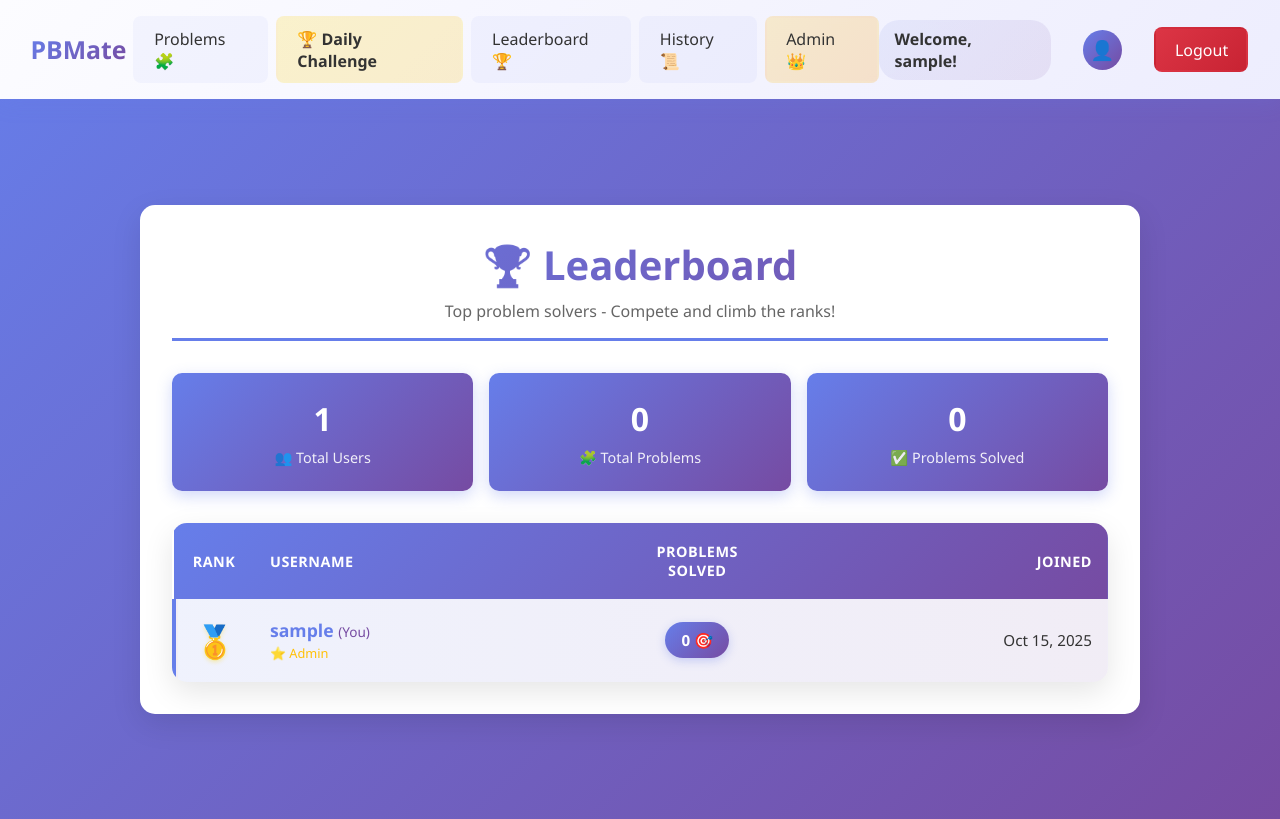
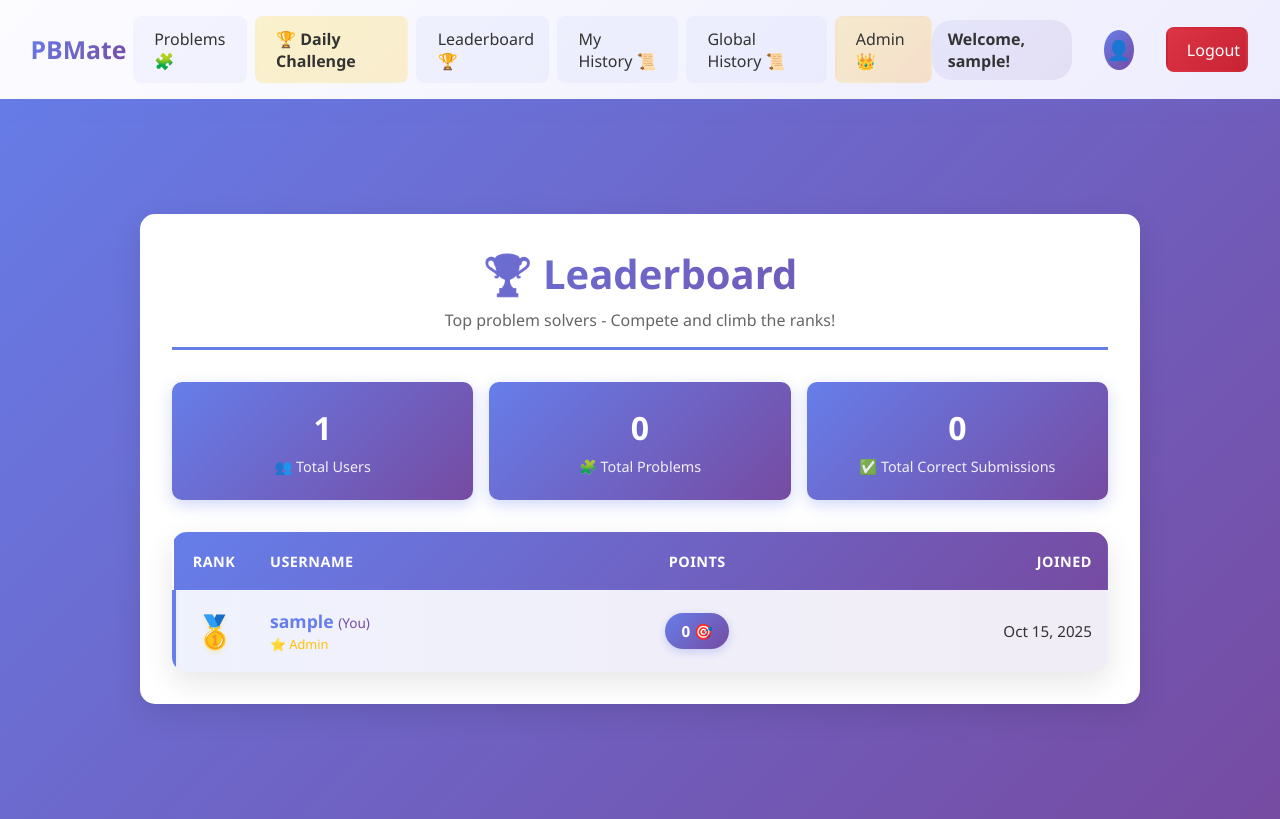
Before and after one commit to AbelC27/Piratii_Academici, a Django app: page /leaderboard/ in a window 1280 px wide. Run offline with Django 5.2, Linux system fonts and the light colour scheme; the visitor is signed in with stand-in values (Sample User, id 1); data comes from the database, SQL or seed files in the repository; data that the repository does not hold is empty.

Commit message:
History only for the user

```diff
--- a/backend/app/admin.py
+++ b/backend/app/admin.py
@@ -1,5 +1,5 @@
 from django.contrib import admin
-from .models import Problem, Submission, DailyChallenge
+from .models import Problem, Submission, DailyChallenge, UserProfile # Import UserProfile
 from django.contrib.auth.models import User
 
 # Register your models here.
@@ -9,6 +9,7 @@ def register(model_class):
 
 register(Problem)
 register(Submission)
+register(UserProfile) # <-- ADD THIS LINE
 
 # Register DailyChallenge with custom admin
 @admin.register(DailyChallenge)
--- a/backend/app/templates/app/base.html
+++ b/backend/app/templates/app/base.html
@@ -468,7 +468,6 @@
         justify-content: flex-end;
       }
 
-
       .btn-modify {
         background: linear-gradient(135deg, #667eea 0%, #764ba2 100%);
         color: white;
@@ -532,12 +531,9 @@
         box-shadow: 0 5px 15px rgba(102, 126, 234, 0.4);
         transform: translateY(-2px);
       }
-
-
     </style>
   </head>
   <body>
-    <!-- Navigation Bar -->
     <nav class="navbar">
       <div class="navbar-left">
         <a href="{% url 'home' %}" class="navbar-brand">PBMate</a>
@@ -556,7 +552,13 @@
           >🏆 Daily Challenge</a
         >
         <a href="/leaderboard" class="nav-link">Leaderboard</a>
-        <a href="{% url 'problem_history' %}" class="nav-link">History</a>
+
+        {% if user.is_authenticated %}
+        <a href="{% url 'my_history' %}" class="nav-link">My History</a>
+        {% endif %}
+        <a href="{% url 'problem_history' %}" class="nav-link"
+          >Global History</a
+        >
         {% if user.is_authenticated and user.is_staff %}
         <a
           href="{% url 'admin' %}"
@@ -584,7 +586,6 @@
       </div>
     </nav>
 
-    <!-- Page Content -->
     <div class="page-wrapper">
       <div class="container">
         {% if messages %}
--- a/backend/app/templates/app/home.html
+++ b/backend/app/templates/app/home.html
@@ -6,19 +6,19 @@
 <style>
     .home-content {
         text-align: center;
-        color: white;
+        color: #333; /* CHANGED: Was 'white', now dark gray */
     }
 
     .home-content h1 {
         font-size: 3rem;
         margin-bottom: 1rem;
-        text-shadow: 2px 2px 4px rgba(0, 0, 0, 0.2);
+        /* REMOVED: text-shadow doesn't look good on white */
     }
 
     .home-content p {
         font-size: 1.2rem;
         margin-bottom: 2rem;
-        text-shadow: 1px 1px 2px rgba(0, 0, 0, 0.2);
+        /* REMOVED: text-shadow doesn't look good on white */
     }
 
     .home-content .emoji {
--- a/backend/app/templates/app/leaderboard.html
+++ b/backend/app/templates/app/leaderboard.html
@@ -264,7 +264,6 @@
     <p>Top problem solvers - Compete and climb the ranks!</p>
 </div>
 
-<!-- Statistics Bar -->
 <div class="stats-bar">
     <div class="stat-box">
         <h3>{{ total_users }}</h3>
@@ -276,11 +275,10 @@
     </div>
     <div class="stat-box">
         <h3>{{ total_solved }}</h3>
-        <p>✅ Problems Solved</p>
+        <p>✅ Total Correct Submissions</p>
     </div>
 </div>
 
-<!-- Leaderboard Table -->
 <div class="leaderboard-container">
     {% if leaderboard %}
     <table class="leaderboard-table">
@@ -288,13 +286,11 @@
             <tr>
                 <th class="rank-col">Rank</th>
                 <th>Username</th>
-                <th class="score-col">Problems Solved</th>
-                <th class="joined-col">Joined</th>
+                <th class="score-col">Points</th> <th class="joined-col">Joined</th>
             </tr>
         </thead>
         <tbody>
-            {% for entry in leaderboard %}
-            <tr class="{% if forloop.counter == 1 %}top-3-row{% elif forloop.counter == 2 %}top-3-row rank-2-row{% elif forloop.counter == 3 %}top-3-row rank-3-row{% endif %} {% if user.is_authenticated and entry.user.id == user.id %}current-user-row{% endif %}">
+            {% for entry in leaderboard %} <tr class="{% if forloop.counter == 1 %}top-3-row{% elif forloop.counter == 2 %}top-3-row rank-2-row{% elif forloop.counter == 3 %}top-3-row rank-3-row{% endif %} {% if user.is_authenticated and entry.user.id == user.id %}current-user-row{% endif %}">
                 <td class="rank-cell">
                     {% if forloop.counter == 1 %}
                         <span class="rank-1">🥇</span>
@@ -308,18 +304,15 @@
                 </td>
                 <td>
                     <div class="username-cell {% if user.is_authenticated and entry.user.id == user.id %}current-user{% endif %}">
-                        {{ entry.user.username }}
-                    </div>
+                        {{ entry.user.username }} </div>
                     {% if entry.user.is_staff %}
                         <span style="font-size: 0.8rem; color: #ffc107;">⭐ Admin</span>
                     {% endif %}
                 </td>
                 <td class="score-cell">
-                    <span class="score-badge">{{ entry.problems_solved }} 🎯</span>
-                </td>
+                    <span class="score-badge">{{ entry.points }} 🎯</span> </td>
                 <td class="join-date">
-                    {{ entry.user.date_joined|date:"M d, Y" }}
-                </td>
+                    {{ entry.user.date_joined|date:"M d, Y" }} </td>
             </tr>
             {% endfor %}
         </tbody>
--- a/backend/app/templates/app/profile.html
+++ b/backend/app/templates/app/profile.html
@@ -11,6 +11,10 @@
     </div>
     <div class="profile-section">
         <p><strong>Email: {{user.email}}</strong></p>
+    </div>
+
+    <div class="profile-section">
+        <p><strong>Total Points: {{ profile.points }} 🎯</strong></p>
     </div>
 
     <div class="profile-section">
--- a/backend/app/urls.py
+++ b/backend/app/urls.py
@@ -15,6 +15,7 @@ urlpatterns = [
     path('profile/', views.profile_view, name='profile'),
     path('profile/edit/', views.edit_profile_view, name='edit_profile'),
     path('problem_history/', views.problem_history_view, name='problem_history'),
+    path('my-history/', views.my_history_view, name='my_history'), # <-- ADD THIS LINE
 
     path('admin-dashboard/', views.admin_view, name='admin'),
     path('manage/edit/<int:user_id>/', views.edit_user, name='edit_user'),
--- a/backend/app/views.py
+++ b/backend/app/views.py
@@ -9,7 +9,7 @@ from datetime import date
 import json
 
 from .forms import LoginForm, UserRegistrationForm
-from .models import Problem, Submission, DailyChallenge
+from .models import Problem, Submission, DailyChallenge, UserProfile # Import UserProfile
 
 
 # Andi
@@ -82,11 +82,12 @@ def check_daily_challenge(request):
         # Check if already completed
         already_completed = today_challenge.is_completed_by(request.user)
 
-        # Evaluate answers
+        # --- FIX: Safe Answer Checking ---
+        # The 'answer' field is a string like "579". Just cast to int.
         try:
-            correct_answer = eval(problem.answer, {"_builtins_": None}, {})
-        except:
             correct_answer = int(problem.answer)
+        except ValueError:
+            return JsonResponse({'error': 'Problem answer is not a valid number.'}, status=500)
 
         try:
             user_answer_value = int(user_answer)
@@ -107,11 +108,23 @@ def check_daily_challenge(request):
             was_correct=is_correct
         )
 
+        bonus_points_awarded = 0
         # Mark as completed if correct and not already completed
         if is_correct and not already_completed:
             today_challenge.completed_by.add(request.user)
             problem.solved_by.add(request.user)
-            message = f'🎉 Correct! Daily Challenge completed! +{today_challenge.bonus_points} bonus points!'
+
+            # --- NEW: Award Bonus Points ---
+            try:
+                profile = request.user.userprofile
+                bonus_points_awarded = today_challenge.bonus_points
+                profile.points += bonus_points_awarded
+                profile.save()
+            except UserProfile.DoesNotExist:
+                pass # User profile not found, just skip
+
+            message = f'🎉 Correct! Daily Challenge completed! +{bonus_points_awarded} bonus points!'
+
         elif is_correct and already_completed:
             message = '✅ Correct! (Already completed today)'
         else:
@@ -122,7 +135,7 @@ def check_daily_challenge(request):
             'message': message,
             'correct_answer': correct_answer if not is_correct else None,
             'already_completed': already_completed or is_correct,
-            'bonus_points': today_challenge.bonus_points if (is_correct and not already_completed) else 0
+            'bonus_points': bonus_points_awarded
         })
 
     except Exception as e:
@@ -155,10 +168,18 @@ def logout_view(request):
 def home_view(request):
     return render(request, 'app/home.html')
 
+@login_required # Apply login_required decorator
 def profile_view(request):
     if not request.user.is_authenticated:
         return redirect('login')
-    return render(request, 'app/profile.html', {'user': request.user})
+
+    # --- MODIFIED: Fetch profile to show points ---
+    try:
+        profile = request.user.userprofile
+    except UserProfile.DoesNotExist:
+        profile = UserProfile.objects.create(user=request.user) # Create if missing
+
+    return render(request, 'app/profile.html', {'user': request.user, 'profile': profile})
 
 
 
@@ -186,6 +207,18 @@ def edit_profile_view(request):
 # Abel
 
 
+# --- NEW FEATURE: My History View ---
+@login_required
+def my_history_view(request):
+    """Show a list of the current user's past submissions."""
+    submissions = Submission.objects.filter(
+        user=request.user
+    ).select_related('problem').order_by('-submitted_at')
+
+    context = {
+        'submissions': submissions
+    }
+    return render(request, 'app/my_history.html', context)
 
 
 # Casi
@@ -308,26 +341,18 @@ def demote_user(request, user_id):
 
 @login_required
 def leaderboard_view(request):
-    submissions = Submission.objects.all()
-    users = AuthUser.objects.all()
-    total_users = users.count()
-    leaderboard = []
-    for user in users:
-        correct_submission = 0
-        for submission in submissions:
-            if user == submission.user:
-                if submission.was_correct:
-                    correct_submission += 1
-        leaderboard.append({
-            'user': user,
-            'problems_solved': correct_submission
-        })
+    # --- FIX: Efficient Leaderboard Query ---
+    # Get top 100 users ordered by points
+    leaderboard_profiles = UserProfile.objects.select_related('user').order_by('-points')[:100]
 
-    leaderboard.sort(key=lambda x: (-x['problems_solved'], x['user'].date_joined))
+    # Get stats
+    total_users = AuthUser.objects.count()
     total_problems = Problem.objects.count()
-    total_solved = sum(entry['problems_solved'] for entry in leaderboard)
+    # Total solved (sum of all points) isn't as useful as total correct submissions
+    total_solved = Submission.objects.filter(was_correct=True).count()
+
     return render(request, 'app/leaderboard.html', {
-        'leaderboard': leaderboard,
+        'leaderboard': leaderboard_profiles, # Pass UserProfile objects
         'total_users': total_users,
         'total_problems': total_problems,
         'total_solved': total_solved
@@ -363,11 +388,11 @@ def check_answer(request):
 
         problem = Problem.objects.get(id=problem_id)
 
-        # Evaluate the correct answer
+        # --- FIX: Safe Answer Checking ---
         try:
-            correct_answer = eval(problem.answer, {"_builtins_": None}, {})
-        except:
-            correct_answer = int(problem.answer)  # Fallback if already a number
+            correct_answer = int(problem.answer)
+        except ValueError:
+            return JsonResponse({'error': 'Problem answer is not a valid number.'}, status=500)
 
         # Evaluate user answer
         try:
@@ -394,6 +419,24 @@ def check_answer(request):
             if is_correct and request.user not in problem.solved_by.all():
                 problem.solved_by.add(request.user)
 
+                # --- NEW: Award Points Based on Difficulty ---
+                points_to_add = 0
+                if problem.difficulty.lower() == 'easy':
+                    points_to_add = 5
+                elif problem.difficulty.lower() == 'medium':
+                    points_to_add = 10
+                elif problem.difficulty.lower() == 'hard':
+                    points_to_add = 20
+
+                if points_to_add > 0:
+                    try:
+                        profile = request.user.userprofile
+                        profile.points += points_to_add
+                        profile.save()
+                    except UserProfile.DoesNotExist:
+                        pass # Profile not found, just skip
+
+
         return JsonResponse({
             'correct': is_correct,
             'message': '🎉 Correct!' if is_correct else '❌ Incorrect. Try again!',
```
Also changed, not shown: backend/app/models.py (+38 -2 lines), backend/app/templates/app/my_history.html (added, +91 -0 lines), backend/app/migrations/0004_userprofile.py (added). Lines whose indentation alone changed are shown as unchanged.
